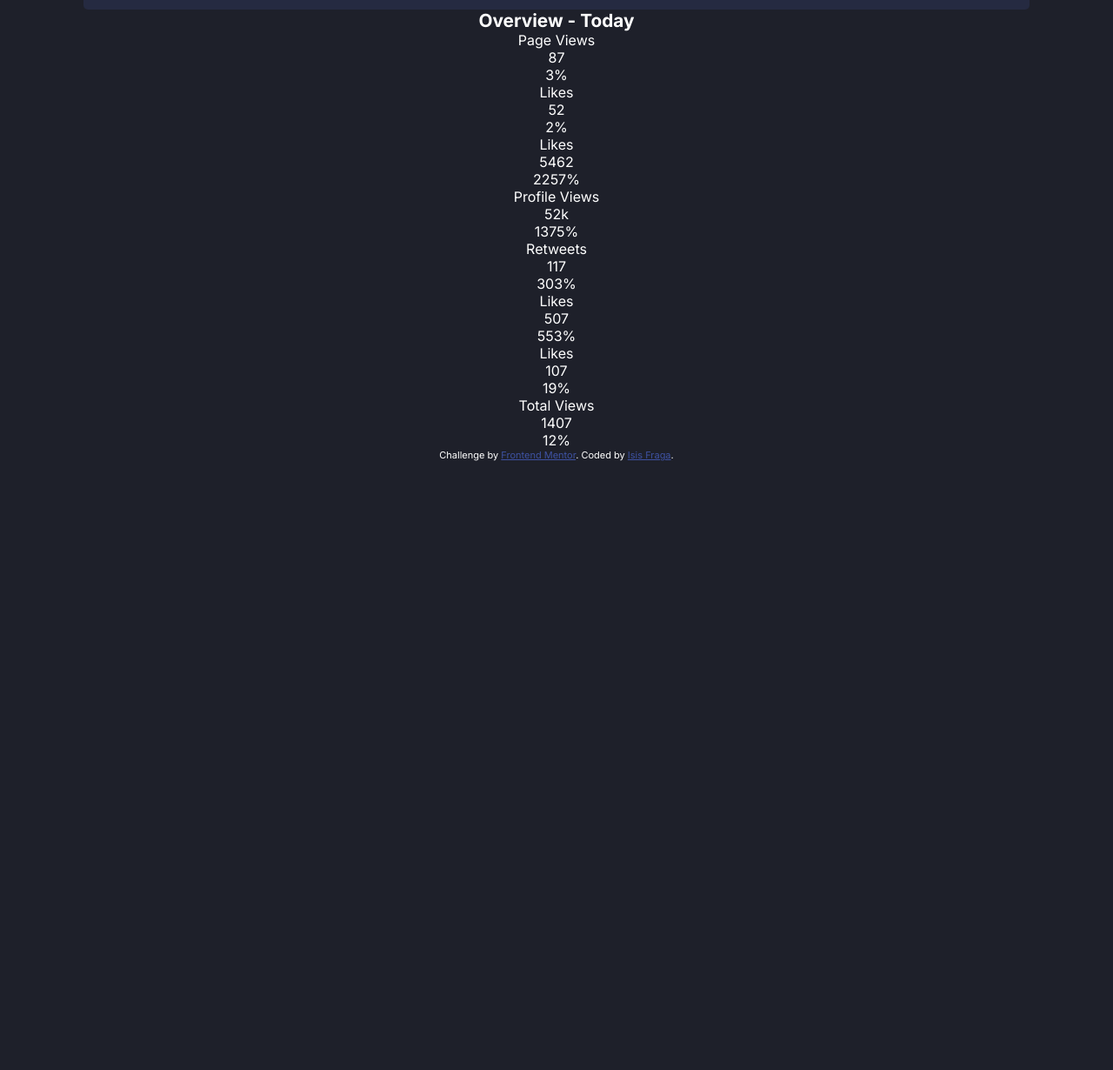
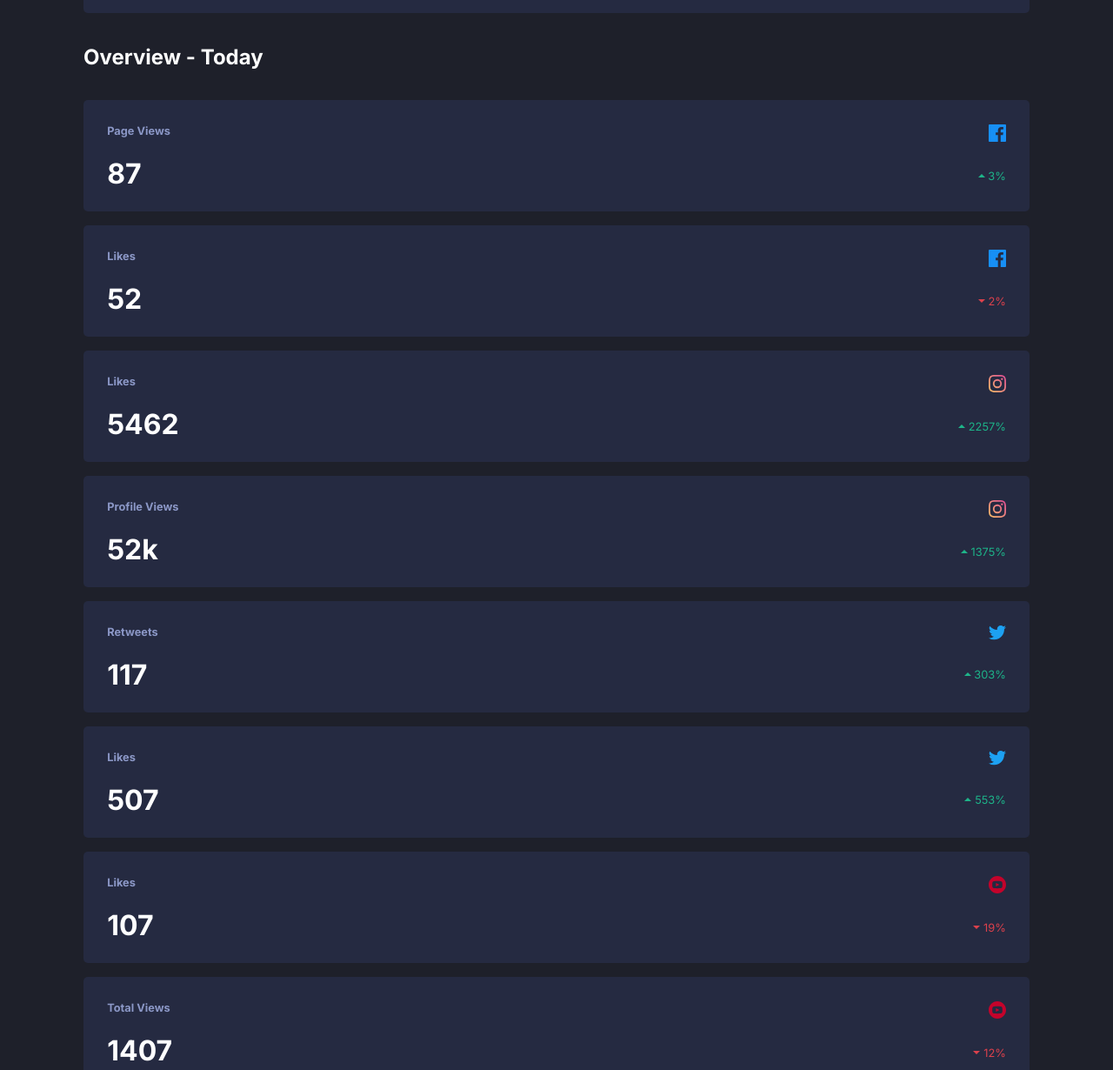
Before and after one commit to IsisFraga/social-media-dashboard-with-theme-switcher-master, a plain HTML site: page index.html in a window 1280 px wide. Shown: the part 1081-2311 px from the top of the page at 87% size. Before the commit the page ends 1611 px from the top, so only its background shows below. Drawn offline with Linux system fonts and the light colour scheme.

Commit message:
dark mode css

```diff
--- a/CSS/_base.scss
+++ b/CSS/_base.scss
@@ -1,17 +1,44 @@
-$dark-background-color: hsl(230, 17%, 14%);
-$principal-text-color: hsl(0, 0%, 100%);
-$secondary-text-color: hsl(228, 34%, 66%);
+// background colors
+$dark-background-color: rgb(30, 32, 42);
+$light-background-color: #fff;
+
+// line color
+$dark-line-color: hsl(228, 30%, 26%);
+$light-line-color: hsl(232, 19%, 15%);
+// text colors
+$dark-principal-text-color: hsl(0, 0%, 100%);
+$light-principal-text-color: hsl(230, 17%, 14%);
+
+$dark-secondary-text-color: hsl(228, 34%, 66%);
+$light-secondary-text-color: hsl(228, 12%, 44%);
+
+// slider colors
 $dark-slider-first: hsl(210, 78%, 56%);
 $dark-slider-second: hsl(146, 68%, 55%);
 $light-slider: hsl(230, 22%, 74%);
+
+// cards colors
 $dark-cards-color: hsl(228, 28%, 20%);
+$light-cards-color: hsl(227, 47%, 96%);
+
+// cards border colors
 $facebook-color: hsl(214, 100%, 50%);
 $twitter-color: hsl(203, 89%, 53%);
 $instagram-first-color: hsl(329, 70%, 58%);
 $instagram-second-color: hsl(37, 97%, 70%);
 $youtube-color: hsl(348, 97%, 39%);
+
+// up-down colors
 $green: hsl(163, 72%, 41%);
 $red: hsl(356, 69%, 56%);
+
+@function set-text-color($color) {
+    @if lightness($color) > 70 {
+        @return $light-principal-text-color;
+    } @else {
+        @return $dark-principal-text-color;
+    }
+}
 
 * {
     box-sizing: border-box;
@@ -25,7 +52,7 @@ body {
     height: 100%;
     font-family: "Inter", sans-serif;
     background-color: $dark-background-color;
-    color: $principal-text-color;
+    color: set-text-color($background-color);
 }
 
 main {
@@ -37,11 +64,28 @@ main {
 }
 
 h1 {
-    font-size: 1.3em;
+    font-size: 1.5em;
 }
 
 h3 {
     font-size: 0.8em;
-    color: $secondary-text-color;
+    color: $dark-secondary-text-color;
     padding-bottom: 1em;
 }
+img {
+    height: fit-content;
+    width: fit-content;
+}
+
+.up,
+.down {
+    font-size: 0.8em;
+}
+
+.up {
+    color: $green;
+}
+
+.down {
+    color: $red;
+}
--- /dev/null
+++ b/CSS/_cards-today.scss
@@ -0,0 +1,59 @@
+.cards-today {
+    h1 {
+        text-align: left;
+        padding: 1.5em 0 0.8em 0;
+    }
+
+    .youtube-today {
+        margin-bottom: 1em;
+    }
+
+    .views,
+    .likes {
+        background-color: $dark-cards-color;
+        border-radius: 5px;
+        width: 100%;
+        height: 8em;
+        margin-top: 1rem;
+        padding: 1.7em;
+        display: inline-flex;
+        justify-content: space-between;
+
+        .secondary-title {
+            color: $dark-secondary-text-color;
+            font-size: 0.8em;
+            font-weight: 700;
+        }
+
+        .data {
+            color: #fff;
+            font-size: 2em;
+            font-weight: 700;
+        }
+
+        .left {
+            text-align: left;
+
+            .data {
+                padding-top: 0.7em;
+            }
+        }
+
+        .right {
+            display: flex;
+            flex-direction: column;
+            align-items: flex-end;
+
+            .percent {
+                display: inline-flex;
+                align-items: center;
+                padding-top: 2em;
+                text-align: right;
+
+                .value {
+                    padding-left: 0.3em;
+                }
+            }
+        }
+    }
+}
--- a/CSS/_header.scss
+++ b/CSS/_header.scss
@@ -20,7 +20,7 @@ header {
         }
 
         .line {
-            border-top: 1px solid $dark-cards-color;
+            border-top: 1px solid $dark-line-color;
             content: " ";
             width: 80%;
             margin: 1em 0 0.3em 0;
@@ -30,11 +30,19 @@ header {
             display: flex;
             flex-direction: row;
             justify-content: space-between;
-            color: $secondary-text-color;
+            color: $dark-secondary-text-color;
             font-weight: 700;
             font-size: 0.85em;
             padding: 1em 0;
             width: 80%;
+
+            .dark {
+                display: none;
+            }
+
+            .light {
+                display: inline;
+            }
         }
     }
 }
--- a/CSS/main.scss
+++ b/CSS/main.scss
@@ -2,6 +2,7 @@
 @import "header";
 @import "slider";
 @import "cards";
+@import "cards-today";
 
 /* footer */
 .attribution {
--- /dev/null
+++ b/JS/toggle.js
@@ -0,0 +1,3 @@
+// ; function() {
+//     const
+// } ()
--- a/index.html
+++ b/index.html
@@ -25,8 +25,11 @@
         </h3>
         <p class="line"></p>
         <div class="changeMode">
-          <div class="mode">
+          <div class="mode dark">
             Dark Mode
+          </div>
+          <div class="mode light">
+            Light Mode
           </div>
           <div class="btn-slider">
             <label class="switch">
@@ -57,7 +60,7 @@
           </div>
           <div class="today">
             <img src="/images/icon-up.svg" alt="up arrow">
-            <div class="updown">
+            <div class="updown up">
               12 Today
             </div>
           </div>
@@ -77,12 +80,13 @@
           </div>
           <div class="today">
             <img src="/images/icon-up.svg" alt="up arrow">
-            <div class="updown">
+            <div class="updown up">
               99 Today
             </div>
           </div>
         </div>
         <div class="instagram">
+          <div class="border"></div>
           <div class="logo-account">
             <img src="/images/icon-instagram.svg" alt="instagram logo">
             <div class="account">
@@ -97,7 +101,7 @@
           </div>
           <div class="today">
             <img src="/images/icon-up.svg" alt="up arrow">
-            <div class="updown">
+            <div class="updown up">
               1099 Today
             </div>
           </div>
@@ -117,7 +121,7 @@
           </div>
           <div class="today">
             <img src="/images/icon-down.svg" alt="down arrow">
-            <div class="updown">
+            <div class="updown down">
               144 Today
             </div>
           </div>
@@ -133,49 +137,81 @@
         <div class="face-insta">
           <div class="face-today">
             <div class="views">
+              <div class="left">
                 <div class="secondary-title">
                   Page Views
                 </div>
                 <div class="data">
                   87
                 </div>
+              </div>
+              <div class="right">
+                <img src="/images/icon-facebook.svg" alt="facebook icon">
                 <div class="percent">
+                  <img src="/images/icon-up.svg" alt="up arrow">
+                  <div class="value up">
                     3%
                   </div>
                 </div>
+              </div>
+            </div>
             <div class="likes">
+              <div class="left">
                 <div class="secondary-title">
                   Likes
                 </div>
                 <div class="data">
                   52
                 </div>
+              </div>
+              <div class="right">
+                <img src="/images/icon-facebook.svg" alt="facebook icon">
                 <div class="percent">
+                  <img src="/images/icon-down.svg" alt="down arrow">
+                  <div class="value down">
                     2%
+                  </div>
+                </div>
               </div>
             </div>
           </div>
           <div class="insta-today">
             <div class="likes">
+              <div class="left">
                 <div class="secondary-title">
                   Likes
                 </div>
                 <div class="data">
                   5462
                 </div>
+              </div>
+              <div class="right">
+                <img src="/images/icon-instagram.svg" alt="instagram icon">
                 <div class="percent">
+                  <img src="/images/icon-up.svg" alt="up arrow">
+                  <div class="value up">
                     2257%
                   </div>
                 </div>
+              </div>
+            </div>
             <div class="views">
+              <div class="left">
                 <div class="secondary-title">
                   Profile Views
                 </div>
                 <div class="data">
                   52k
                 </div>
+              </div>
+              <div class="right">
+                <img src="/images/icon-instagram.svg" alt="instagram icon">
                 <div class="percent">
+                  <img src="/images/icon-up.svg" alt="up arrow">
+                  <div class="value up">
                     1375%
+                  </div>
+                </div>
               </div>
             </div>
           </div>
@@ -183,49 +219,81 @@
         <div class="twitter-yt">
           <div class="twitter-today">
             <div class="views">
+              <div class="left">
                 <div class="secondary-title">
                   Retweets
                 </div>
                 <div class="data">
                   117
                 </div>
+              </div>
+              <div class="right">
+                <img src="/images/icon-twitter.svg" alt="twitter icon">
                 <div class="percent">
+                  <img src="/images/icon-up.svg" alt="up arrow">
+                  <div class="value up">
                     303%
                   </div>
                 </div>
+              </div>
+            </div>
             <div class="likes">
+              <div class="left">
                 <div class="secondary-title">
                   Likes
                 </div>
                 <div class="data">
                   507
                 </div>
+              </div>
+              <div class="right">
+                <img src="/images/icon-twitter.svg" alt="twitter icon">
                 <div class="percent">
+                  <img src="/images/icon-up.svg" alt="up arrow">
+                  <div class="value up">
                     553%
+                  </div>
+                </div>
               </div>
             </div>
           </div>
           <div class="youtube-today">
             <div class="likes">
+              <div class="left">
                 <div class="secondary-title">
                   Likes
                 </div>
                 <div class="data">
                   107
                 </div>
+              </div>
+              <div class="right">
+                <img src="/images/icon-youtube.svg" alt="youtube icon">
                 <div class="percent">
+                  <img src="/images/icon-down.svg" alt="down arrow">
+                  <div class="value down">
                     19%
                   </div>
                 </div>
+              </div>
+            </div>
             <div class="views">
+              <div class="left">
                 <div class="secondary-title">
                   Total Views
                 </div>
                 <div class="data">
                   1407
                 </div>
+              </div>
+              <div class="right">
+                <img src="/images/icon-youtube.svg" alt="youtube icon">
                 <div class="percent">
+                  <img src="/images/icon-down.svg" alt="down arrow">
+                  <div class="value down">
                     12%
+                  </div>
+                </div>
               </div>
             </div>
           </div>
@@ -241,6 +309,7 @@
   </footer>
 
   <script src="JS/no-scroll.js"></script>
+  <script src="JS/toggle.js"></script>
 </body>
 
 </html>
```
Also changed, not shown: CSS/_cards.scss (+11 -24 lines), CSS/main.css, 1 other file. Lines whose indentation alone changed are shown as unchanged.
